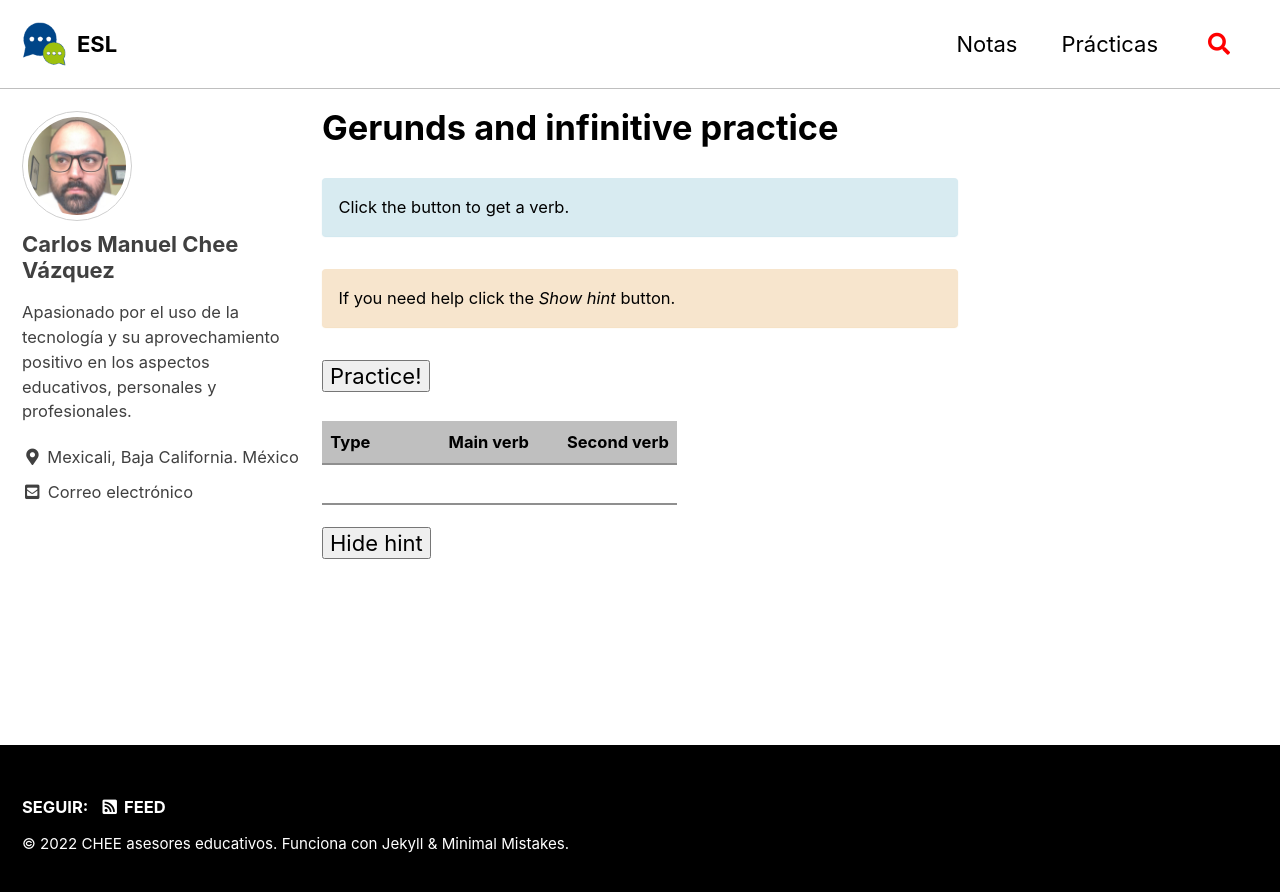
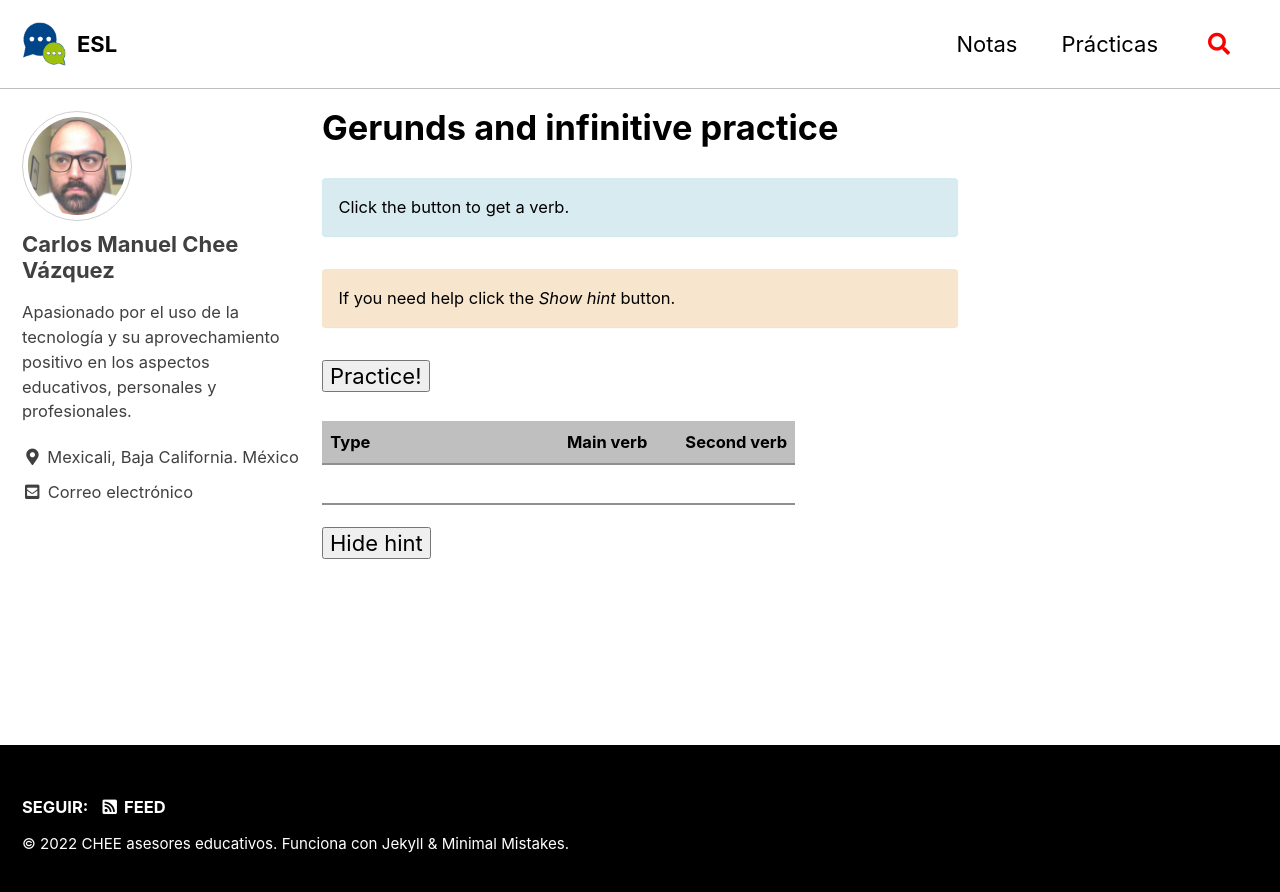
Before and after one commit to camachevaz/ESL, a Jekyll site: the page built from _posts/2022-08-01-gerunds.markdown, in a window 1280 px wide. Shown: the top 892 px of the page. Built offline with Jekyll 4.4.1, drawn with Linux system fonts in a browser that asks for light colours; cached includes are drawn as plain includes.

Commit message:
Update 2022-08-01-gerunds.markdown

```diff
--- a/_posts/2022-08-01-gerunds.markdown
+++ b/_posts/2022-08-01-gerunds.markdown
@@ -16,9 +16,9 @@ If you need help click the *Show hint* button.
 
 <table style="width:100%;">
     <colgroup>
-        <col style="width:33.3333%;">
-        <col style="width:33.3333%;">
-        <col style="width:33.3333%;">
+        <col style="width:50%;">
+        <col style="width:25%;">
+        <col style="width:25%;">
     </colgroup>
     <thead>
         <tr>
```
